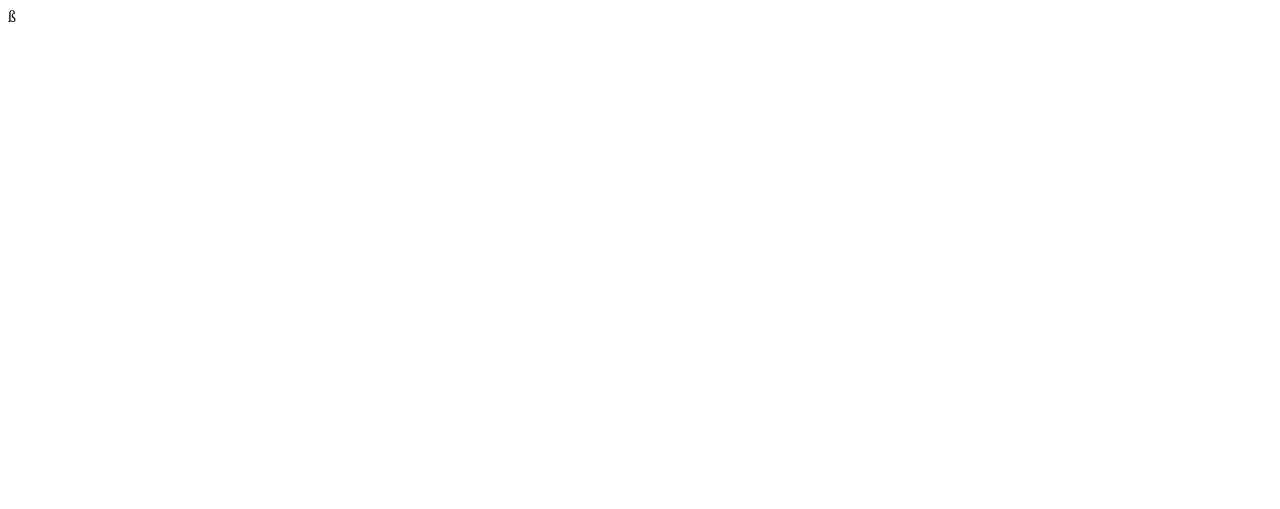
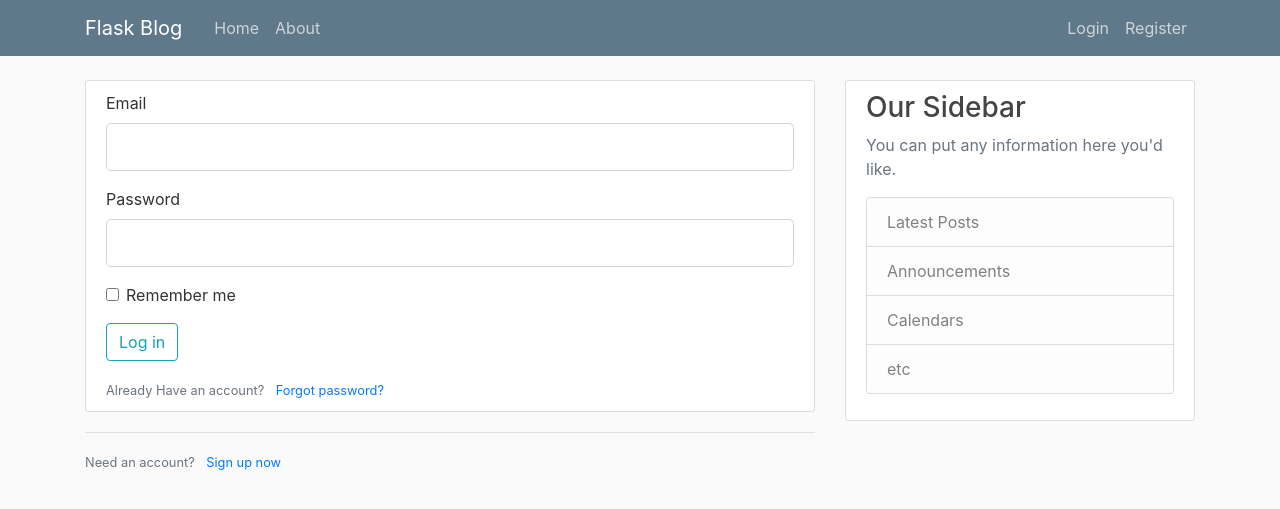
Before and after one commit to lakookoo/flask-blog, a Flask app: page /login in a window 1280 px wide. Before the commit the part shown is almost empty. Shown: the top 509 px of the page. Run offline with Flask 3, Linux system fonts and the light colour scheme.

Commit message:
L3.7 add login page, fix register

```diff
--- a/flaskblog.py
+++ b/flaskblog.py
@@ -35,9 +35,12 @@ def register():
         return redirect(url_for('home'))
     return render_template('register.html', title='Register', form=form )
 
-@app.route("/login")
+@app.route("/login", methods=['GET', 'POST'])
 def login():
     form = LoginForm()
+    if form.validate_on_submit():
+        flash(f'Log in {form.username.data}!', '_success_')
+        return redirect(url_for('home'))
     return render_template('login.html', title='Login', form=form )
 
 if __name__ == '__main__':
--- a/templates/login.html
+++ b/templates/login.html
@@ -1 +1,53 @@
-<div>ß</div>
+{% extends "layout.html"%}
+{% block content %}
+   <div class="content-section">
+        <form method="POST" action="">
+            <!-- csrf token -->
+            {{ form.hidden_tag() }}
+            <fieldset class="form-group">
+                <div class="form-group">
+                    {{ form.email.label(class="form=control-label") }}
+                    {% if form.email.errors %}
+                        {{ form.email(class='form-control form-control-lg is-invalid')}}
+                        <div class="invalid-feedback">
+                            {% for error in form.email.errors %}
+                                <span>{{ errors }}</span>
+                            {% endfor %}
+                        </div>
+                    {% else %}
+                        {{ form.email(class="form-control form-control-lg") }}
+                    {% endif %}
+                </div>
+                <div class="form-group">
+                    {{ form.password.label(class="form=control-label") }}
+                    {% if form.password.errors %}
+                        {{ form.password(class='form-control form-control-lg is-invalid')}}
+                        <div class="invalid-feedback">
+                            {% for error in form.password.errors %}
+                                <span>{{ errors }}</span>
+                            {% endfor %}
+                        </div>
+                    {% else %}
+                        {{ form.password(class="form-control form-control-lg") }}
+                    {% endif %}
+                </div>
+                <div class="form-check">
+                    {{ form.remember(class="form-check-input")}}
+                    {{ form.remember.label(class="form-check-label")}}
+                </div>
+
+            </fieldset>
+            <div class="form-group">
+                {{ form.submit(class="btn btn-outline-info")}}
+            </div>
+            <small class="text-muted">
+                Already Have an account? <a class="ml-2" href="#"> Forgot password?  </a>
+            </small>
+        </form>
+   </div>
+   <div class="border-top pt-3">
+        <small class="text-muted">
+            Need an account? <a class="ml-2" href="{{ url_for('register')}}"> Sign up now </a>
+        </small>
+   </div>
+{% endblock content%}
```
Also changed, not shown: templates/register.html (+8 -8 lines).
